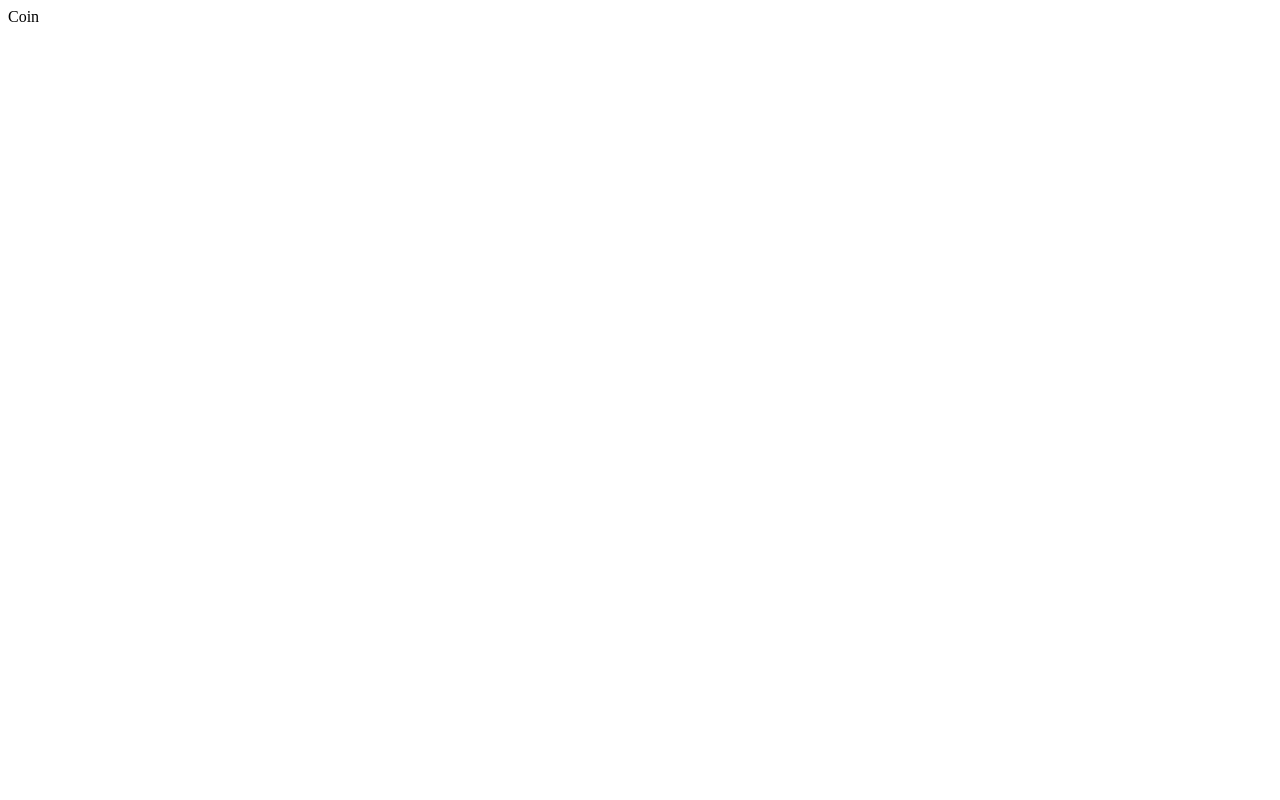
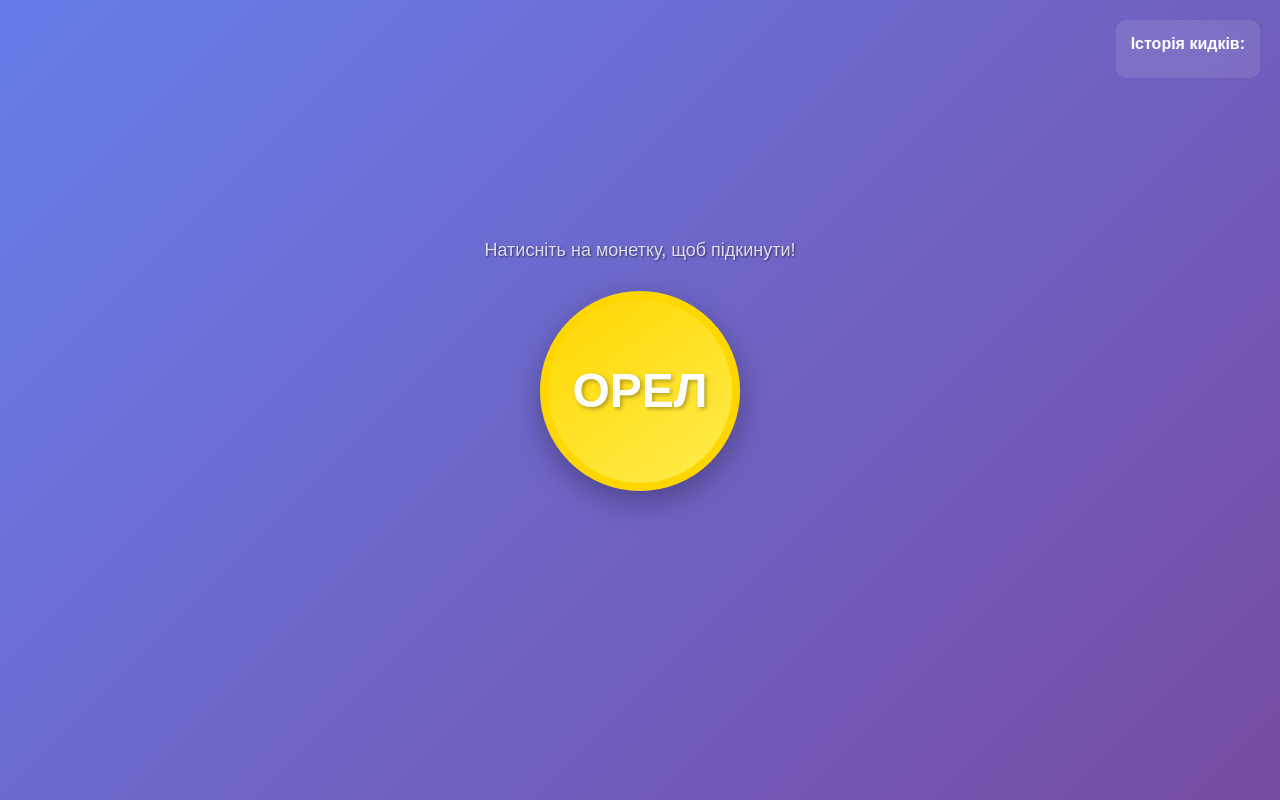
Before and after one commit to yarus-dev/coin, a plain HTML site: page index.html in a window 1280 px wide. Drawn offline with Linux system fonts and the light colour scheme.

Commit message:
update index.html to implement coin flip game with Ukrainian localization and enhanced styling

```diff
--- a/index.html
+++ b/index.html
@@ -1,11 +1,226 @@
 <!DOCTYPE html>
-<html lang="en">
+<html lang="uk">
 <head>
   <meta charset="UTF-8">
   <meta name="viewport" content="width=device-width, initial-scale=1.0">
-  <title>Document</title>
+  <title>Підкидання монетки</title>
+  <style>
+    * {
+      margin: 0;
+      padding: 0;
+      box-sizing: border-box;
+    }
+
+    body {
+      display: flex;
+      justify-content: center;
+      align-items: center;
+      min-height: 100vh;
+      background: linear-gradient(135deg, #667eea 0%, #764ba2 100%);
+      font-family: 'Arial', sans-serif;
+      flex-direction: column;
+    }
+
+    .coin-container {
+      text-align: center;
+      perspective: 1000px;
+    }
+
+    .coin {
+      position: relative;
+      width: 200px;
+      height: 200px;
+      margin: 30px auto;
+      transform-style: preserve-3d;
+      cursor: pointer;
+      transition: transform 0.1s ease;
+    }
+
+    .coin:hover {
+      transform: scale(1.05);
+    }
+
+    .coin.flipping {
+      animation: flip 2s ease-in-out;
+      cursor: not-allowed;
+    }
+
+    .coin-side {
+      position: absolute;
+      width: 100%;
+      height: 100%;
+      border-radius: 50%;
+      display: flex;
+      justify-content: center;
+      align-items: center;
+      font-size: 48px;
+      font-weight: bold;
+      color: white;
+      text-shadow: 2px 2px 4px rgba(0,0,0,0.3);
+      box-shadow: 0 10px 30px rgba(0,0,0,0.3);
+      border: 8px solid #ffd700;
+    }
+
+    .heads {
+      background: linear-gradient(145deg, #ffd700, #ffed4e);
+      backface-visibility: hidden;
+    }
+
+    .tails {
+      background: linear-gradient(145deg, #c0c0c0, #e8e8e8);
+      transform: rotateY(180deg);
+      backface-visibility: hidden;
+    }
+
+    .result {
+      font-size: 32px;
+      color: white;
+      margin-top: 30px;
+      text-shadow: 2px 2px 4px rgba(0,0,0,0.5);
+      min-height: 40px;
+    }
+
+    .instruction {
+      font-size: 18px;
+      color: rgba(255,255,255,0.8);
+      margin-bottom: 20px;
+      text-shadow: 1px 1px 2px rgba(0,0,0,0.5);
+    }
+
+    @keyframes flip {
+      0% {
+        transform: rotateY(0deg);
+      }
+      50% {
+        transform: rotateY(900deg) translateY(-100px);
+      }
+      100% {
+        transform: rotateY(1800deg);
+      }
+    }
+
+    .flip-heads {
+      transform: rotateY(0deg);
+    }
+
+    .flip-tails {
+      transform: rotateY(180deg);
+    }
+
+    .history {
+      position: fixed;
+      top: 20px;
+      right: 20px;
+      background: rgba(255,255,255,0.1);
+      padding: 15px;
+      border-radius: 10px;
+      color: white;
+      backdrop-filter: blur(10px);
+    }
+
+    .history h3 {
+      margin-bottom: 10px;
+      font-size: 16px;
+    }
+
+    .history-item {
+      font-size: 14px;
+      margin: 3px 0;
+    }
+  </style>
 </head>
 <body>
-  Coin
+  <div class="coin-container">
+    <div class="instruction">Натисніть на монетку, щоб підкинути!</div>
+
+    <div class="coin" id="coin">
+      <div class="coin-side heads">
+        <div>ОРЕЛ</div>
+      </div>
+      <div class="coin-side tails">
+        <div>РЕШКА</div>
+      </div>
+    </div>
+
+    <div class="result" id="result"></div>
+  </div>
+
+  <div class="history" id="history">
+    <h3>Історія кидків:</h3>
+    <div id="history-list"></div>
+  </div>
+
+  <script>
+    const coin = document.getElementById('coin');
+    const result = document.getElementById('result');
+    const historyList = document.getElementById('history-list');
+    let flipCount = 0;
+    let headsCount = 0;
+    let tailsCount = 0;
+
+    coin.addEventListener('click', flipCoin);
+
+    function flipCoin() {
+      if (coin.classList.contains('flipping')) {
+        return; // Запобігаємо повторному кліку під час анімації
+      }
+
+      coin.classList.add('flipping');
+      result.textContent = '';
+
+      // Генеруємо випадковий результат
+      const isHeads = Math.random() < 0.5;
+
+      setTimeout(() => {
+        coin.classList.remove('flipping');
+
+        if (isHeads) {
+          coin.classList.remove('flip-tails');
+          coin.classList.add('flip-heads');
+          result.textContent = '🎉 ОРЕЛ!';
+          headsCount++;
+        } else {
+          coin.classList.remove('flip-heads');
+          coin.classList.add('flip-tails');
+          result.textContent = '🎯 РЕШКА!';
+          tailsCount++;
+        }
+
+        flipCount++;
+        updateHistory(isHeads);
+      }, 2000); // Час анімації
+    }
+
+    function updateHistory(isHeads) {
+      const historyItem = document.createElement('div');
+      historyItem.className = 'history-item';
+      historyItem.textContent = `${flipCount}. ${isHeads ? 'Орел' : 'Решка'}`;
+
+      if (historyList.children.length >= 10) {
+        historyList.removeChild(historyList.lastChild);
+      }
+
+      historyList.insertBefore(historyItem, historyList.firstChild);
+
+      // Оновлюємо статистику
+      const statsItem = document.createElement('div');
+      statsItem.className = 'history-item';
+      statsItem.style.borderTop = '1px solid rgba(255,255,255,0.3)';
+      statsItem.style.marginTop = '10px';
+      statsItem.style.paddingTop = '10px';
+      statsItem.innerHTML = `<strong>Статистика:</strong><br>Орел: ${headsCount} | Решка: ${tailsCount}`;
+
+      // Видаляємо попередню статистику
+      const existingStats = historyList.querySelector('[style*="border-top"]');
+      if (existingStats) {
+        existingStats.remove();
+      }
+
+      historyList.appendChild(statsItem);
+    }
+
+    // Початкове положення монетки (орел)
+    coin.classList.add('flip-heads');
+  </script>
 </body>
 </html>
```
